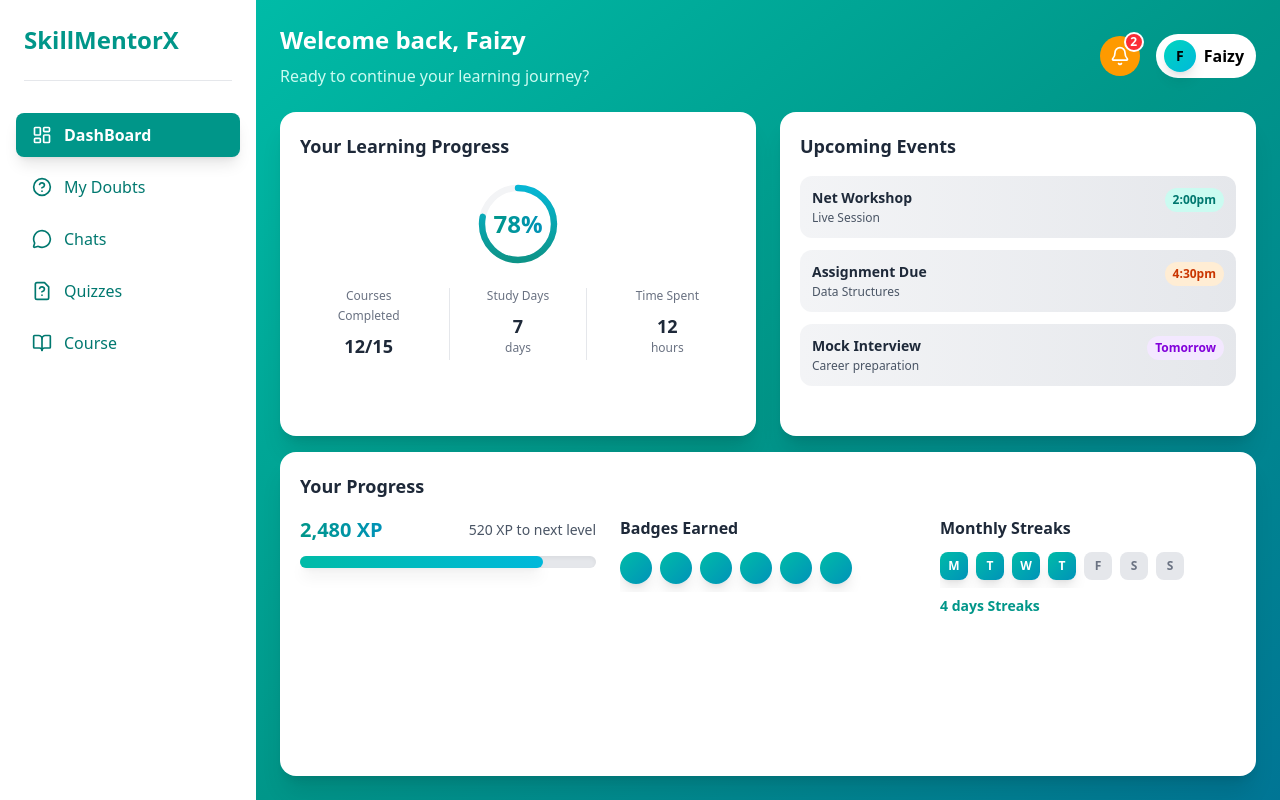
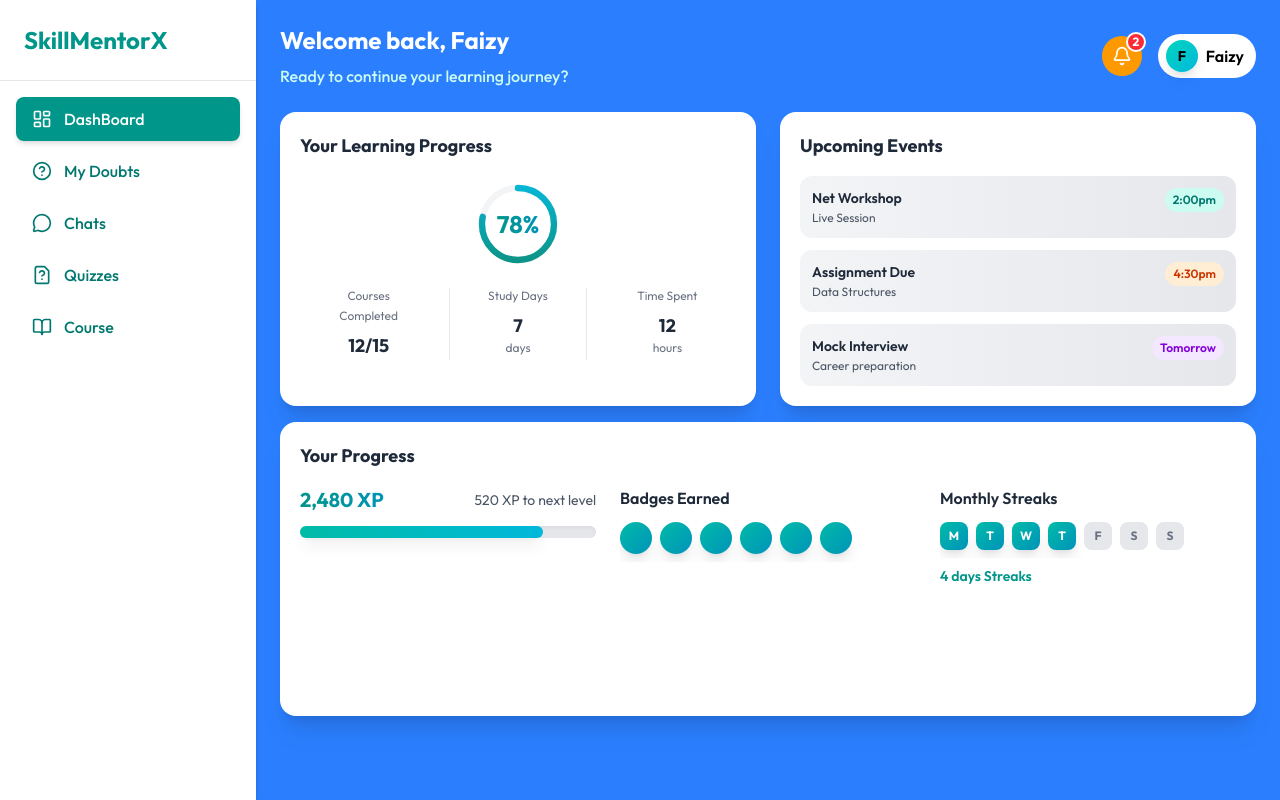
Before and after one commit to edumentorai123/SkillMentoX-Frontend, a Next.js app: page /Student in a window 1280 px wide. Built offline with nearby package versions, Linux system fonts and the light colour scheme.

Commit message:
Setupthe studentDashboard

```diff
--- a/app/SetudentProfile/SetupProfilePage.tsx
+++ b/app/SetudentProfile/SetupProfilePage.tsx
@@ -40,7 +40,7 @@ const SetupProfilePage: React.FC = () => {
         }
       }
 
-      // Set role from URL if not already set
+
       if (profile?.role === null) {
         const urlParams = new URLSearchParams(window.location.search)
         const roleFromUrl = urlParams.get('role') as 'student' | 'mentor' | null
--- a/app/Student/Course/page.tsx
+++ b/app/Student/Course/page.tsx
@@ -2,16 +2,9 @@
 'use client';
 import React, { useState } from 'react';
 import {
-  Home,
-  MessageCircle,
-  HelpCircle,
-  BookOpen,
-  BarChart3,
   User,
   Play,
-  X
 } from 'lucide-react';
-import Navbar from '../Navbar';
 
 const Course = () => {
     const [sidebarOpen, setSidebarOpen] = useState(true);
@@ -27,13 +20,6 @@ const Course = () => {
 
   return (
     <div className="flex h-screen bg-gray-50">
-     <div
-        className={`${
-          sidebarOpen ? "block" : "hidden"
-        } lg:block w-64 bg-white shadow-md flex-shrink-0`}
-      >
-        <Navbar />
-      </div>
       {/* Main Content */}
       <div className="flex-1 bg-gradient-to-br from-teal-600 to-teal-800 p-8">
         {/* Header */}
--- a/app/Student/Dashboard.tsx
+++ b/app/Student/Dashboard.tsx
@@ -1,47 +1,14 @@
 "use client";
-import React, { useState } from "react";
-import {
-  Bell,
-  Menu,
-} from "lucide-react";
-import Navbar from "./Navbar";
+import React from "react";
+import { Bell } from "lucide-react";
 
 const Dashboard = () => {
-  const [sidebarOpen, setSidebarOpen] = useState(false);
-
     return (
-    <div className="flex h-screen bg-gradient-to-br from-slate-50 to-gray-100 font-sans overflow-hidden">
-      {/* Sidebar */}
-      <div
-        className={`${
-          sidebarOpen ? "block" : "hidden"
-        } lg:block w-64 bg-white shadow-md flex-shrink-0`}
-      >
-        <Navbar />
-      </div>
-
-      {/* Mobile sidebar overlay */}
-      {sidebarOpen && (
-        <div
-          className="lg:hidden fixed inset-0 bg-black bg-opacity-50 z-40"
-          onClick={() => setSidebarOpen(false)}
-        />
-      )}
-
-      {/* Main Content */}
-      <div className="flex-1 bg-gradient-to-br from-teal-500 via-teal-600 to-cyan-700 h-screen overflow-auto lg:overflow-hidden">
-        <div className="p-3 sm:p-4 lg:p-6 h-full flex flex-col min-h-full">
+        <div className="min-h-screen bg-blue-500">
+            <div className="p-3 sm:p-4 lg:p-6 h-full flex flex-col">
                 {/* Header Section */}
                 <div className="flex items-center justify-between mb-4 sm:mb-6">
                     <div className="text-white flex-1">
-              {/* Mobile menu button */}
-              <button
-                className="lg:hidden mb-2 text-white hover:text-teal-100"
-                onClick={() => setSidebarOpen(true)}
-              >
-                <Menu className="w-6 h-6" />
-              </button>
-
                         <h2 className="text-lg sm:text-xl lg:text-2xl font-bold mb-1 sm:mb-2">
                             Welcome back, Faizy
                         </h2>
@@ -75,6 +42,7 @@ const Dashboard = () => {
                     </div>
                 </div>
 
+                {/* Dashboard Body */}
                 <div className="flex-1 grid grid-rows-1 lg:grid-rows-2 gap-3 sm:gap-4 lg:gap-4">
                     <div className="grid grid-cols-1 lg:grid-cols-2 gap-3 sm:gap-4 lg:gap-6">
                         {/* Learning Progress Card */}
@@ -202,21 +170,9 @@ const Dashboard = () => {
                                             <span
                                                 className={`
                                                     px-2 py-1 rounded-full text-xs font-semibold whitespace-nowrap ml-2 flex-shrink-0
-                          ${
-                            event.color === "teal"
-                              ? "bg-teal-100 text-teal-700"
-                              : ""
-                          }
-                          ${
-                            event.color === "orange"
-                              ? "bg-orange-100 text-orange-700"
-                              : ""
-                          }
-                          ${
-                            event.color === "purple"
-                              ? "bg-purple-100 text-purple-700"
-                              : ""
-                          }
+                                                    ${event.color === "teal" ? "bg-teal-100 text-teal-700" : ""}
+                                                    ${event.color === "orange" ? "bg-orange-100 text-orange-700" : ""}
+                                                    ${event.color === "purple" ? "bg-purple-100 text-purple-700" : ""}
                                                 `}
                                             >
                                                 {event.time}
@@ -296,7 +252,6 @@ const Dashboard = () => {
                 </div>
             </div>
         </div>
-    </div>
     );
 };
 
--- a/app/Student/MyDouts/page.tsx
+++ b/app/Student/MyDouts/page.tsx
@@ -1,6 +1,5 @@
 "use client";
 import { useState } from "react";
-import Navbar from "../Navbar";
 
 export default function MyDoubts() {
   const [activeFilter, setActiveFilter] = useState("All");
@@ -22,10 +21,6 @@ export default function MyDoubts() {
 
   return (
     <div className="flex min-h-screen bg-gray-100">
-      {/* Navbar / Sidebar */}
-      <aside className="w-64 bg-white shadow-md">
-        <Navbar />
-      </aside>
 
       {/* Main Content */}
       <main className="flex-1 bg-gradient-to-br from-teal-500 to-teal-700 p-4 sm:p-6 lg:p-8 overflow-y-auto">
--- a/app/Student/Navbar.tsx
+++ /dev/null
@@ -1,114 +0,0 @@
-"use client";
-import React, { useState,  } from "react";
-import {
-  LayoutDashboard,
-  HelpCircle,
-  MessageCircle,
-  FileQuestion,
-  BookOpen,
-  X,
-} from "lucide-react";
-import {  usePathname } from "next/navigation";
-import Link from "next/link";
-
-function Navbar() {
-  const [sidebarOpen, setSidebarOpen] = useState(true);
-  const pathname = usePathname();
-
-  const getActiveMenu = (currentPath: string) => {
-    if (currentPath === "/Student" || currentPath === "/Student/DashBord") {
-      return "DashBoard";
-    } else if (currentPath === "/Student/MyDouts") {
-      return "My Doubts";
-    } else if (currentPath === "/Student/Chat") {
-      return "Chats";
-    } else if (currentPath === "/Student/Quiezz") {
-      return "Quizzes";
-    } else if (currentPath === "/Student/Course") {
-      return "Course";
-    } else if (currentPath === "/Student/ProgressHeader") {
-      return "Progress";
-    }
-    return "DashBoard"; // default
-  };
-
-  const activeMenu = getActiveMenu(pathname);
-
-  const menuItems = [
-    {
-      name: "DashBoard",
-      icon: LayoutDashboard,
-      href: "/Student",
-    },
-    {
-      name: "My Doubts",
-      icon: HelpCircle,
-      href: "/Student/MyDouts",
-    },
-    {
-      name: "Chats",
-      icon: MessageCircle,
-      href: "/Student/Chat",
-    },
-    {
-      name: "Quizzes",
-      icon: FileQuestion,
-      href: "/Student/Quiezz",
-    },
-    {
-      name: "Course",
-      icon: BookOpen,
-      href: "/Student/Course",
-    },
-  ];
-
-  return (
-    <>
-      <div className="p-4 sm:p-6">
-        <div className="flex items-center justify-between">
-          <h1 className="text-xl sm:text-2xl font-bold text-teal-600 mb-2">
-            SkillMentorX
-          </h1>
-          <button
-            className="lg:hidden text-gray-500 hover:text-gray-700"
-            onClick={() => setSidebarOpen(false)}
-          >
-            <X className="w-5 h-5" />
-          </button>
-        </div>
-        <div className="w-full h-px bg-gray-200 mt-4"></div>
-      </div>
-
-      {sidebarOpen && (
-        <nav className="px-4 mt-2">
-          <ul className="space-y-2">
-            {menuItems.map((item) => {
-              const IconComponent = item.icon;
-              const isActive = activeMenu === item.name;
-
-              return (
-                <li key={item.name}>
-                  <Link href={item.href}>
-                    <button
-                      className={`w-full text-left px-4 py-2.5 rounded-lg font-medium transition-all duration-200 text-sm sm:text-base flex items-center space-x-3 ${
-                        isActive
-                          ? "bg-teal-600 text-white font-semibold shadow-lg hover:bg-teal-700"
-                          : "text-teal-700 hover:bg-teal-50 hover:text-teal-800"
-                      }`}
-                    >
-                      <IconComponent className="w-5 h-5 flex-shrink-0" />
-                      <span>{item.name}</span>
-                    </button>
-                  </Link>
-                </li>
-              );
-            })}
-          </ul>
-        </nav>
-      )}
-    </>
-  );
-}
-
-
-export default Navbar
--- a/app/Student/Quiezz/page.tsx
+++ b/app/Student/Quiezz/page.tsx
@@ -1,23 +1,19 @@
 "use client";
-import React, { useState, useEffect } from "react";
+import React, { useState, } from "react";
 import {
   ChevronDown,
   Trophy,
   Clock,
   BookOpen,
-  BarChart3,
-  MessageSquare,
-  User,
-  Home,
   CheckCircle,
 } from "lucide-react";
-import Navbar from "../Navbar";
 
 interface Question {
   question: string;
   options: string[];
   correct: number;
 }
+
 
 interface Quiz {
   id: number;
@@ -106,6 +102,7 @@ const initialQuizzes: Quiz[] = [
     completed: true,
     questions_data: [],
   },
+
   {
     id: 4,
     title: "JavaScript Basics",
@@ -302,8 +299,7 @@ export default function QuizMaster() {
             <div
               className="bg-teal-600 h-2 rounded-full transition-all duration-300"
               style={{
-                width: `${
-                  ((currentQuestionIndex + 1) /
+                width: `${((currentQuestionIndex + 1) /
                   currentQuiz.questions_data.length) *
                   100
                   }%`,
@@ -320,8 +316,7 @@ export default function QuizMaster() {
               <button
                 key={index}
                 onClick={() => handleAnswerSelect(index)}
-                className={`w-full p-4 text-left border-2 rounded-lg transition-colors ${
-                  selectedAnswer === index
+                className={`w-full p-4 text-left border-2 rounded-lg transition-colors ${selectedAnswer === index
                   ? "border-teal-600 bg-teal-50 text-teal-900"
                   : "border-gray-200 hover:border-gray-300 text-gray-700"
                   }`}
@@ -397,8 +392,7 @@ export default function QuizMaster() {
       <div className="flex gap-1 bg-white bg-opacity-10 rounded-lg p-1">
         <button
           onClick={() => setActiveTab("My Quizzes")}
-          className={`flex-1 py-2 px-4 rounded-md font-medium transition-colors ${
-            activeTab === "My Quizzes"
+          className={`flex-1 py-2 px-4 rounded-md font-medium transition-colors ${activeTab === "My Quizzes"
             ? "bg-teal-700 text-white"
             : "text-teal-100 hover:text-white"
             }`}
@@ -407,8 +401,7 @@ export default function QuizMaster() {
         </button>
         <button
           onClick={() => setActiveTab("Completed")}
-          className={`flex-1 py-2 px-4 rounded-md font-medium transition-colors ${
-            activeTab === "Completed"
+          className={`flex-1 py-2 px-4 rounded-md font-medium transition-colors ${activeTab === "Completed"
             ? "bg-teal-700 text-white"
             : "text-teal-100 hover:text-white"
             }`}
@@ -479,18 +472,10 @@ export default function QuizMaster() {
   return (
     <>
       <div className="flex h-screen bg-gray-50">
-    <div
-        className={`${
-          sidebarOpen ? "block" : "hidden"
-        } lg:block w-64 bg-white shadow-md flex-shrink-0`}
-      >
-        <Navbar />
-      </div>
 
         <div className="flex-1 overflow-auto">
           <div
-          className={`${
-              currentPage === "quiz-taking"
+            className={`${currentPage === "quiz-taking"
               ? "bg-gray-50"
               : "bg-gradient-to-br from-teal-600 to-teal-700"
               } min-h-full`}
--- /dev/null
+++ b/app/Student/Sidebar.tsx
@@ -0,0 +1,79 @@
+"use client";
+import {
+  LayoutDashboard,
+  HelpCircle,
+  MessageCircle,
+  FileQuestion,
+  BookOpen,
+} from "lucide-react";
+import { usePathname } from "next/navigation";
+import Link from "next/link";
+
+function Sidebar() {
+  const pathname = usePathname();
+
+  const getActiveMenu = (currentPath: string) => {
+    if (currentPath === "/Student" || currentPath === "/Student/DashBord") {
+      return "DashBoard";
+    } else if (currentPath === "/Student/MyDouts") {
+      return "My Doubts";
+    } else if (currentPath === "/Student/Chat") {
+      return "Chats";
+    } else if (currentPath === "/Student/Quiezz") {
+      return "Quizzes";
+    } else if (currentPath === "/Student/Course") {
+      return "Course";
+    } else if (currentPath === "/Student/ProgressHeader") {
+      return "Progress";
+    }
+    return "DashBoard"; // default
+  };
+
+  const activeMenu = getActiveMenu(pathname);
+
+  const menuItems = [
+    { name: "DashBoard", icon: LayoutDashboard, href: "/Student" },
+    { name: "My Doubts", icon: HelpCircle, href: "/Student/MyDouts" },
+    { name: "Chats", icon: MessageCircle, href: "/Student/Chat" },
+    { name: "Quizzes", icon: FileQuestion, href: "/Student/Quiezz" },
+    { name: "Course", icon: BookOpen, href: "/Student/Course" },
+  ];
+
+  return (
+    <div className="h-full flex flex-col bg-white shadow-md w-64">
+      {/* Logo / Header */}
+      <div className="p-6 border-b border-gray-200">
+        <h1 className="text-2xl font-bold text-teal-600">SkillMentorX</h1>
+      </div>
+
+      {/* Menu */}
+      <nav className="flex-1 p-4">
+        <ul className="space-y-2">
+          {menuItems.map((item) => {
+            const IconComponent = item.icon;
+            const isActive = activeMenu === item.name;
+
+            return (
+              <li key={item.name}>
+                <Link href={item.href}>
+                  <button
+                    className={`w-full text-left px-4 py-2.5 rounded-lg font-medium transition-all duration-200 flex items-center space-x-3 ${
+                      isActive
+                        ? "bg-teal-600 text-white shadow-md"
+                        : "text-teal-700 hover:bg-teal-50 hover:text-teal-800"
+                    }`}
+                  >
+                    <IconComponent className="w-5 h-5 flex-shrink-0" />
+                    <span>{item.name}</span>
+                  </button>
+                </Link>
+              </li>
+            );
+          })}
+        </ul>
+      </nav>
+    </div>
+  );
+}
+
+export default Sidebar;
--- /dev/null
+++ b/app/Student/layout.tsx
@@ -0,0 +1,17 @@
+import Sidebar from "./Sidebar";
+
+export default function Layout({ children }: { children: React.ReactNode }) {
+    return (
+        <div className="flex min-h-screen bg-gray-100">
+            {/* Sidebar (Fixed, non-scrollable) */}
+            <aside className="w-64 bg-white shadow-md border-r border-gray-200 fixed left-0 top-0 h-screen z-10">
+                <Sidebar />
+            </aside>
+
+            {/* Main content (scrollable area) */}
+            <main className="flex-1 ml-64 overflow-y-auto min-h-screen">
+                {children}
+            </main>
+        </div>
+    );
+}
```
Lines whose indentation alone changed are shown as unchanged.
